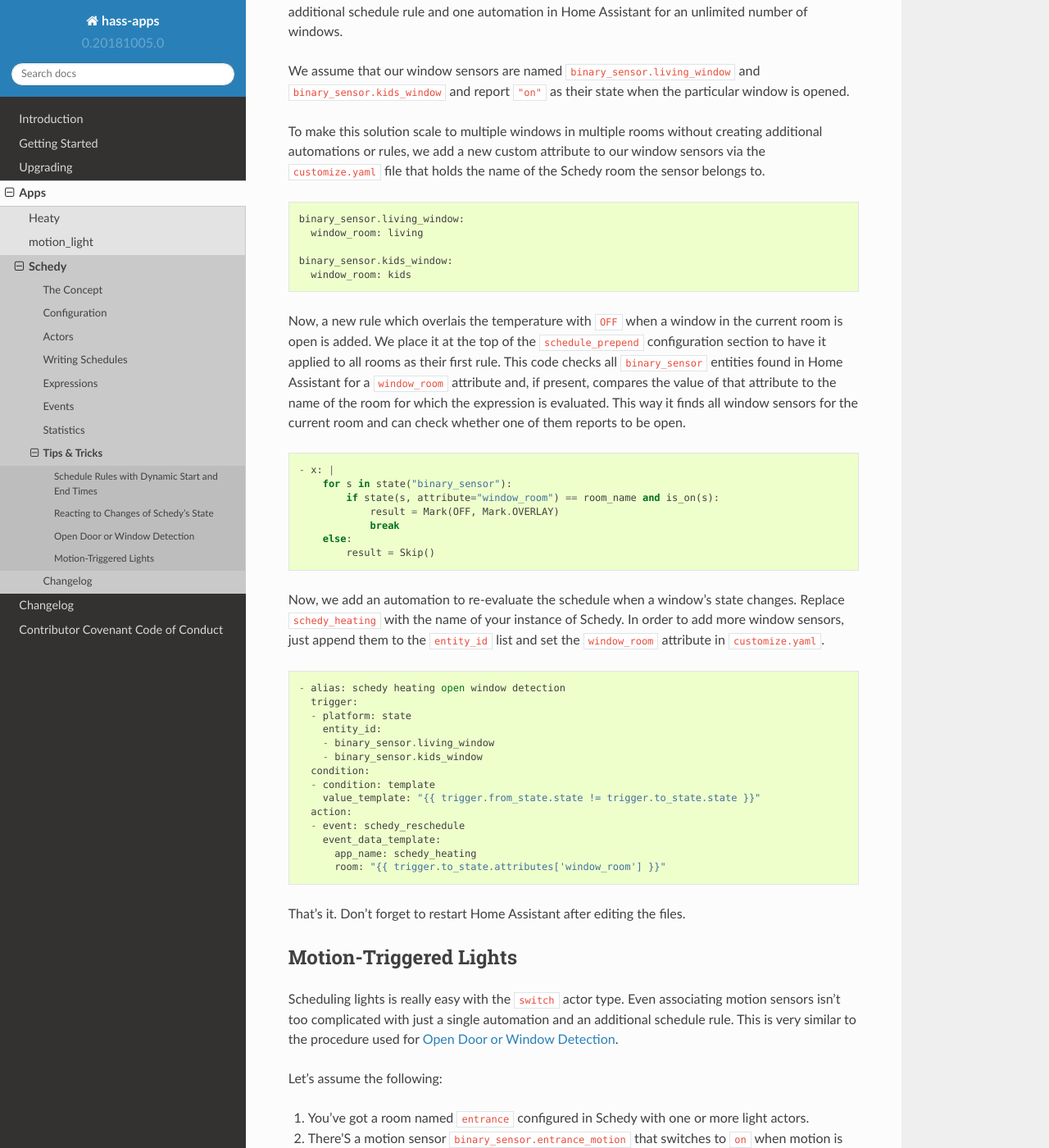
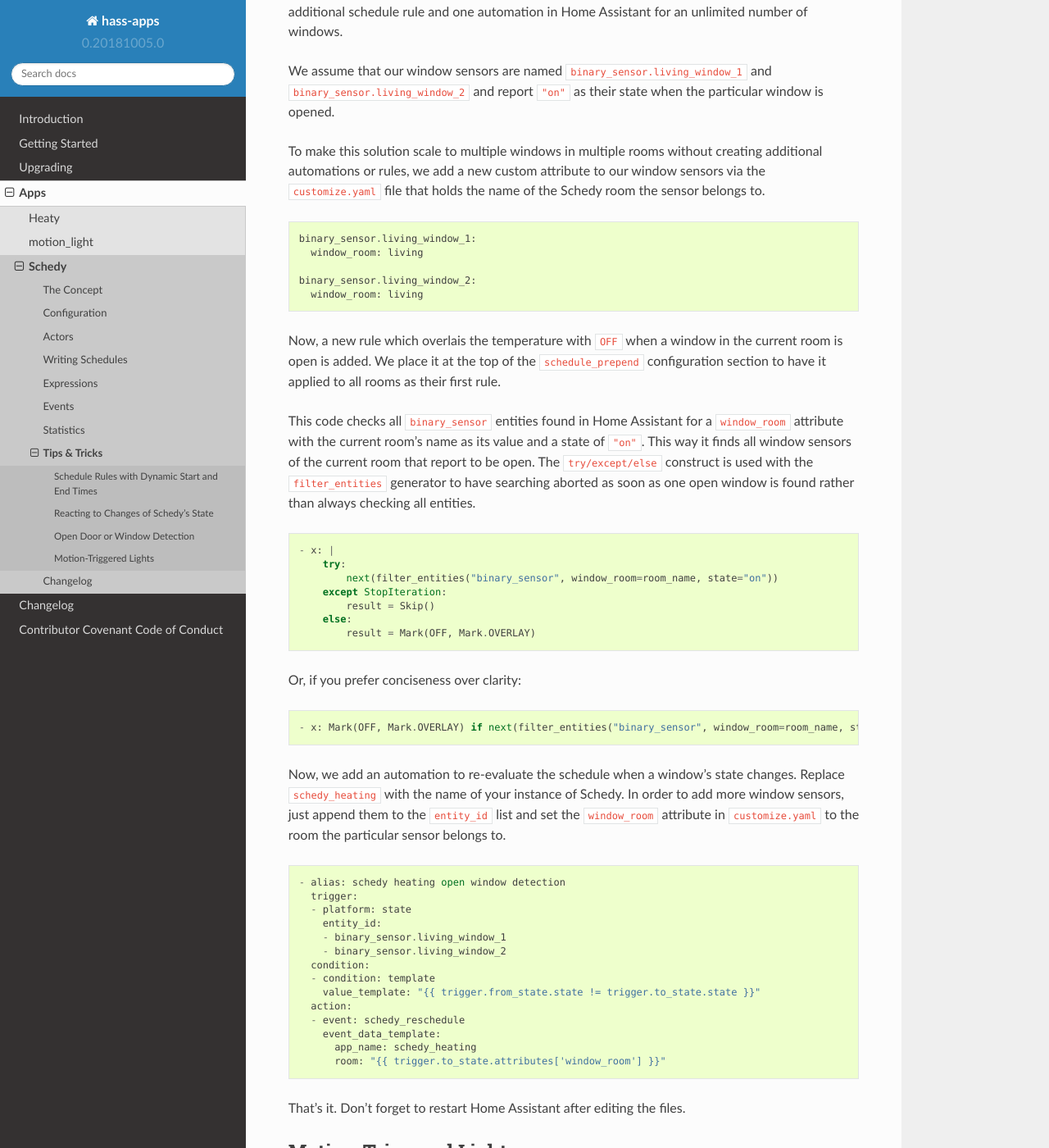
Before and after one commit to bob1de/hass-apps, a Sphinx documentation site: the page built from docs/apps/schedy/tips-and-tricks.rst, in a window 1280 px wide and 1400 px high, scrolled down 1305 px. Shown: the whole window at 82% size. Built offline with Sphinx 7.4.7 and the Read the Docs theme 2.0.0, drawn with Linux system fonts in a browser that asks for light colours; some of the changed text lies outside the part shown.

Commit message:
[schedy] Changed docs to utilize filter_entities()

```diff
--- a/docs/apps/schedy/tips-and-tricks.rst
+++ b/docs/apps/schedy/tips-and-tricks.rst
@@ -68,8 +68,8 @@
 and one automation in Home Assistant for an unlimited number of windows.
 
 We assume that our window sensors are named
-``binary_sensor.living_window`` and ``binary_sensor.kids_window`` and
-report ``"on"`` as their state when the particular window is opened.
+``binary_sensor.living_window_1`` and ``binary_sensor.living_window_2``
+and report ``"on"`` as their state when the particular window is opened.
 
 To make this solution scale to multiple windows in multiple rooms without
 creating additional automations or rules, we add a new custom attribute
@@ -78,37 +78,45 @@
 
 ::
 
-    binary_sensor.living_window:
+    binary_sensor.living_window_1:
       window_room: living
 
-    binary_sensor.kids_window:
-      window_room: kids
+    binary_sensor.living_window_2:
+      window_room: living
 
 Now, a new rule which overlais the temperature with ``OFF`` when a window
 in the current room is open is added. We place it at the top of the
 ``schedule_prepend`` configuration section to have it applied to all
 rooms as their first rule.
+
 This code checks all ``binary_sensor`` entities found in Home Assistant
-for a ``window_room`` attribute and, if present, compares the value
-of that attribute to the name of the room for which the expression is
-evaluated. This way it finds all window sensors for the current room
-and can check whether one of them reports to be open.
+for a ``window_room`` attribute with the current room's name as its value
+and a state of ``"on"``. This way it finds all window sensors of the
+current room that report to be open. The ``try/except/else`` construct is
+used with the ``filter_entities`` generator to have searching aborted as
+soon as one open window is found rather than always checking all entities.
 
 ::
 
     - x: |
-        for s in state("binary_sensor"):
-            if state(s, attribute="window_room") == room_name and is_on(s):
-                result = Mark(OFF, Mark.OVERLAY)
-                break
+        try:
+            next(filter_entities("binary_sensor", window_room=room_name, state="on"))
+        except StopIteration:
+            result = Skip()
         else:
-            result = Skip()
+            result = Mark(OFF, Mark.OVERLAY)
+
+Or, if you prefer conciseness over clarity:
+
+::
+
+    - x: Mark(OFF, Mark.OVERLAY) if next(filter_entities("binary_sensor", window_room=room_name, state="on"), None) else Skip()
 
 Now, we add an automation to re-evaluate the schedule when a window's
 state changes. Replace ``schedy_heating`` with the name of your
 instance of Schedy. In order to add more window sensors, just append
 them to the ``entity_id`` list and set the ``window_room`` attribute in
-``customize.yaml``.
+``customize.yaml`` to the room the particular sensor belongs to.
 
 ::
 
@@ -116,8 +124,8 @@
       trigger:
       - platform: state
         entity_id:
-        - binary_sensor.living_window
-        - binary_sensor.kids_window
+        - binary_sensor.living_window_1
+        - binary_sensor.living_window_2
       condition:
       - condition: template
         value_template: "{{ trigger.from_state.state != trigger.to_state.state }}"
@@ -133,16 +141,18 @@
 Motion-Triggered Lights
 -----------------------
 
-Scheduling lights is really easy with the ``switch`` actor
-type. Even associating motion sensors isn't too complicated
-with just a single automation and an additional schedule
-rule. This is very similar to the procedure used for
-:ref:`schedy/tips-and-tricks/open-door-or-window-detection`.
+Scheduling lights is really easy with the ``switch`` actor type. Even
+associating motion sensors isn't too complicated with just a single
+automation and an additional schedule rule. The procedure is identical to
+that used for :ref:`schedy/tips-and-tricks/open-door-or-window-detection`,
+except that the ``binary_sensor`` entities now report motion instead
+of open windows and the value needs to be set to ``"on"`` while motion
+is detected.
 
 Let's assume the following:
 
 1. You've got a room named ``entrance`` configured in Schedy with one
-   or more light actors.
+   or more lights as actors.
 
 2. There'S a motion sensor ``binary_sensor.entrance_motion`` that switches
    to ``on`` when motion is detected.
@@ -160,21 +170,18 @@
    motion sensor of the current room reports motion is added. We place
    it at the top of the ``schedule_prepend`` configuration section to
    have it applied to all rooms as their first rule.
-   This code checks all ``binary_sensor`` entities found in Home Assistant
-   for a ``motion_room`` attribute and, if present, compares the value
-   of that attribute to the name of the room for which the expression
-   is evaluated. This way it finds all motion sensors for the current
-   room and can check whether one of them reports motion.
 
    ::
 
        - x: |
            result = Skip()
            if is_on("binary_sensor.dark"):
-               for s in state("binary_sensor"):
-                   if state(s, attribute="motion_room") == room_name and is_on(s):
-                       result = Mark("on", Mark.OVERLAY)
-                       break
+               try:
+                   next(filter_entities("binary_sensor", motion_room=room_name, state="on"))
+               except StopIteration:
+                   pass
+               else:
+                   result = Mark("on", Mark.OVERLAY)
 
 3. Create an automation.
 
```
